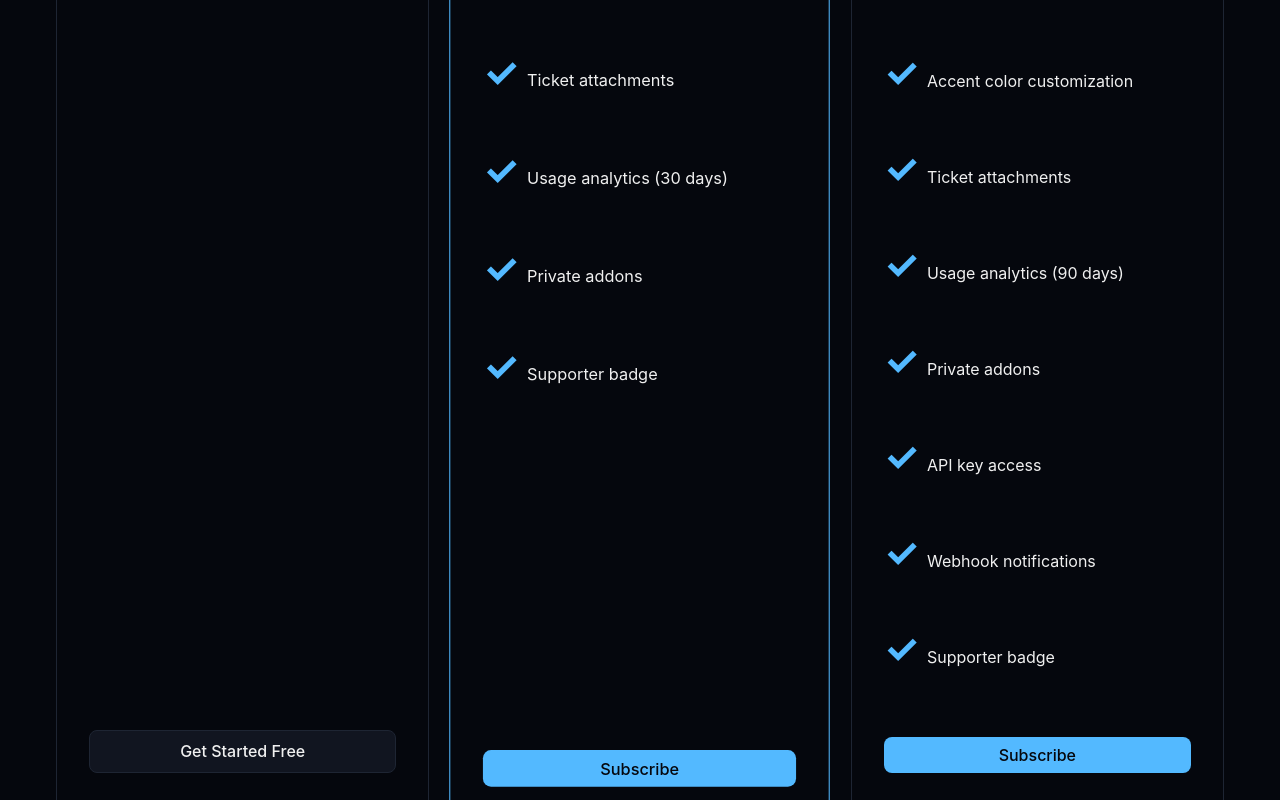
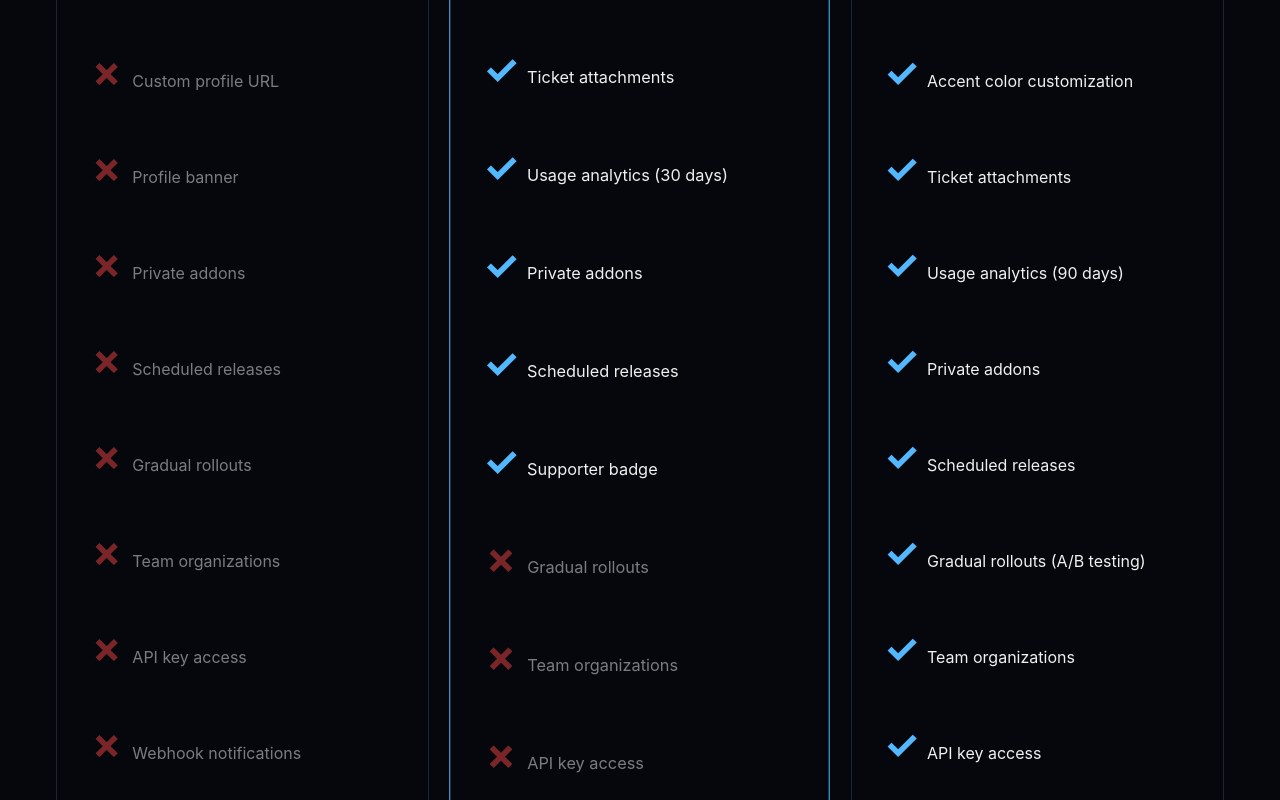
Before and after one commit to Bali0531-RC/Plexdev-Addons, a React (Vite) app in the folder plexaddons-web/: page /pricing in a window 1280 px wide. Shown: the part 880-1680 px from the top of the page. Built offline with nearby package versions, Linux system fonts and the light colour scheme; no server answers.

Commit message:
Update pricing page with new features and unavailable feature markers

```diff
--- a/plexaddons-web/src/pages/Pricing.css
+++ b/plexaddons-web/src/pages/Pricing.css
@@ -89,8 +89,20 @@
 }
 
 .feature-icon {
+  font-weight: bold;
+  flex-shrink: 0;
+}
+
+.feature-included {
   color: var(--accent);
-  font-weight: bold;
+}
+
+.feature-excluded {
+  color: #ef4444;
+}
+
+.feature-unavailable {
+  opacity: 0.5;
 }
 
 .pricing-action {
--- a/plexaddons-web/src/pages/Pricing.tsx
+++ b/plexaddons-web/src/pages/Pricing.tsx
@@ -37,6 +37,7 @@ export default function Pricing() {
             '3 version history',
             '100 requests/min',
             'Public profile',
+            'Addon tags',
           ],
         },
         {
@@ -55,6 +56,7 @@ export default function Pricing() {
             'Ticket attachments',
             'Usage analytics (30 days)',
             'Private addons',
+            'Scheduled releases',
             'Supporter badge',
           ],
         },
@@ -75,6 +77,9 @@ export default function Pricing() {
             'Ticket attachments',
             'Usage analytics (90 days)',
             'Private addons',
+            'Scheduled releases',
+            'Gradual rollouts (A/B testing)',
+            'Team organizations',
             'API key access',
             'Webhook notifications',
             'Supporter badge',
@@ -84,6 +89,27 @@ export default function Pricing() {
     } finally {
       setLoading(false);
     }
+  };
+
+  // Features that are NOT available in each tier (shown with ❌)
+  const unavailableFeatures: Record<string, string[]> = {
+    free: [
+      'Custom profile URL',
+      'Profile banner',
+      'Private addons',
+      'Scheduled releases',
+      'Gradual rollouts',
+      'Team organizations',
+      'API key access',
+      'Webhook notifications',
+    ],
+    pro: [
+      'Gradual rollouts',
+      'Team organizations',
+      'API key access',
+      'Webhook notifications',
+    ],
+    premium: [],
   };
 
   const handleSubscribe = async (tier: 'pro' | 'premium', provider: 'stripe' | 'paypal') => {
@@ -150,7 +176,13 @@ export default function Pricing() {
               <ul className="pricing-features">
                 {plan.features.map((feature, index) => (
                   <li key={index}>
-                    <span className="feature-icon">✓</span>
+                    <span className="feature-icon feature-included">✓</span>
+                    {feature}
+                  </li>
+                ))}
+                {unavailableFeatures[plan.tier]?.map((feature, index) => (
+                  <li key={`unavailable-${index}`} className="feature-unavailable">
+                    <span className="feature-icon feature-excluded">✗</span>
                     {feature}
                   </li>
                 ))}
```
